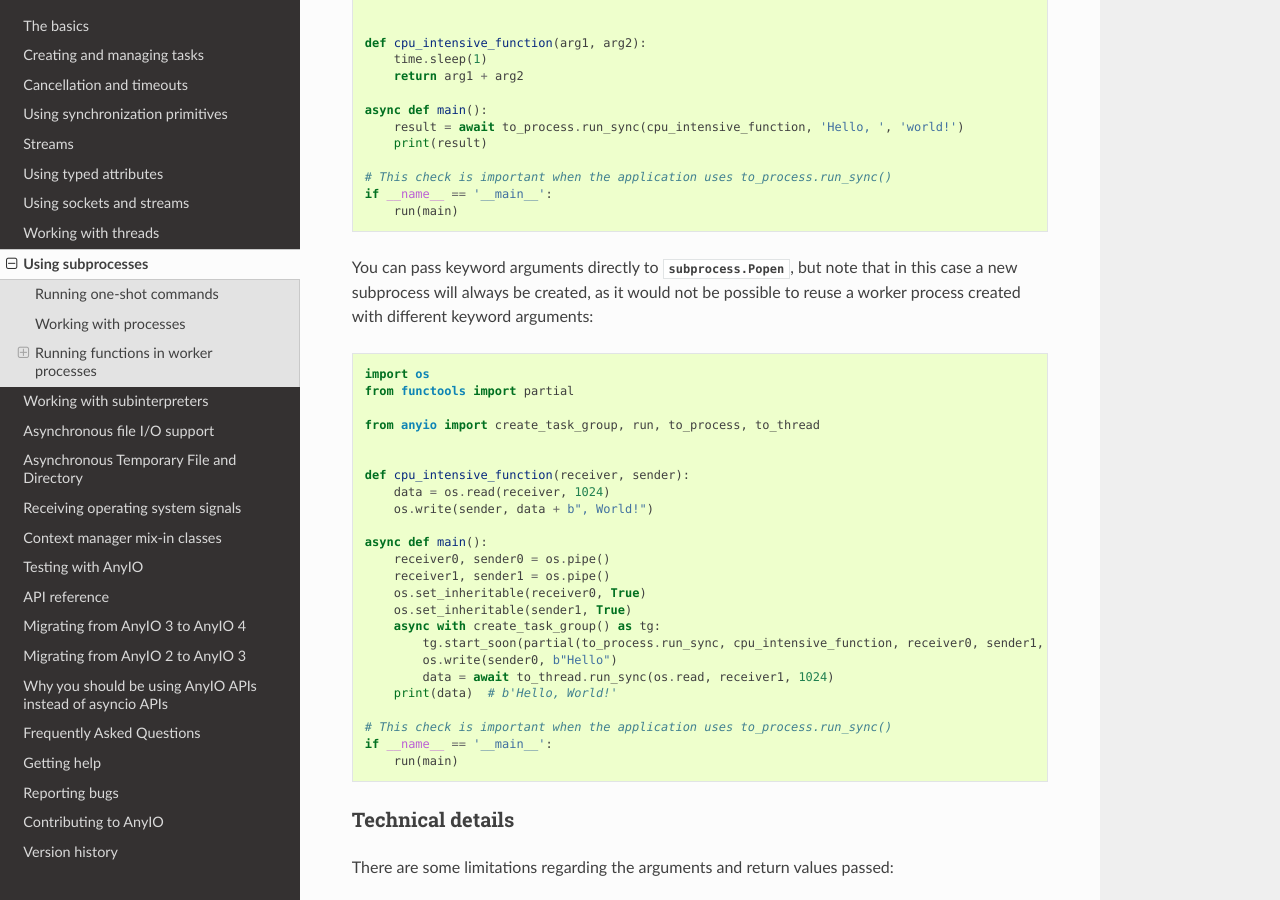
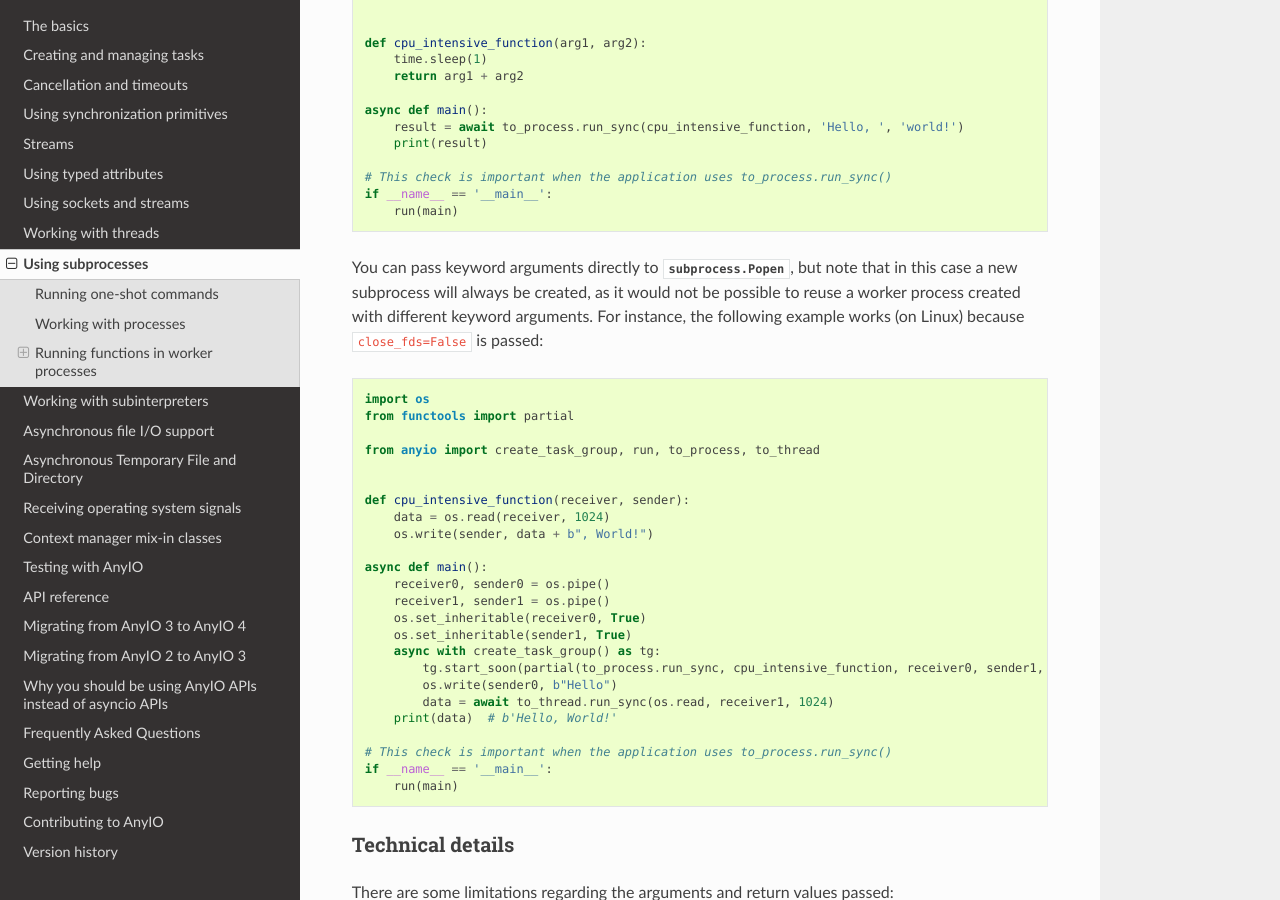
Before and after one commit to agronholm/anyio, a Sphinx documentation site: the page built from docs/subprocesses.rst, in a window 1280 px wide and 900 px high, scrolled down 1703 px. Built offline with Sphinx 7.4.7 and the Read the Docs theme 3.1.0, drawn with Linux system fonts in a browser that asks for light colours; the version number could not be read and is left out.

Commit message:
Mention that the example works on Linux

```diff
--- a/docs/subprocesses.rst
+++ b/docs/subprocesses.rst
@@ -95,7 +95,8 @@ This is done by using :func:`.to_process.run_sync`::
 
 You can pass keyword arguments directly to :class:`subprocess.Popen`, but note that
 in this case a new subprocess will always be created, as it would not be possible
-to reuse a worker process created with different keyword arguments::
+to reuse a worker process created with different keyword arguments. For instance,
+the following example works (on Linux) because ``close_fds=False`` is passed::
 
   import os
   from functools import partial
```
